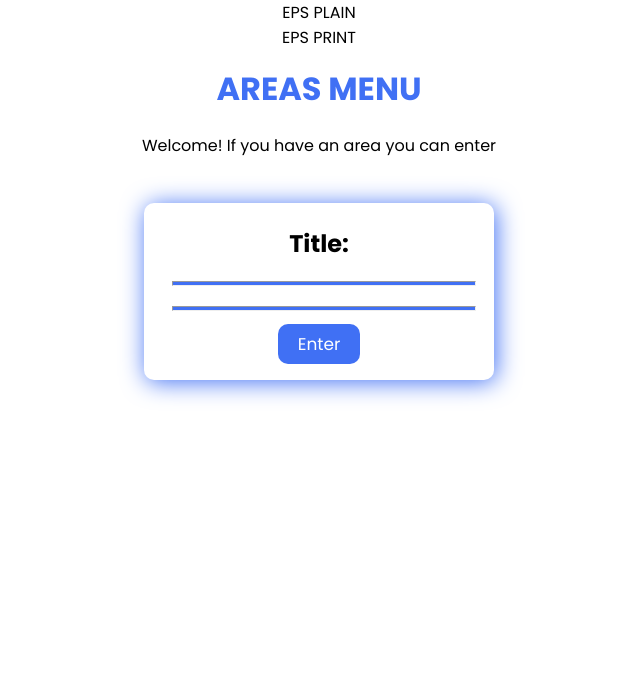
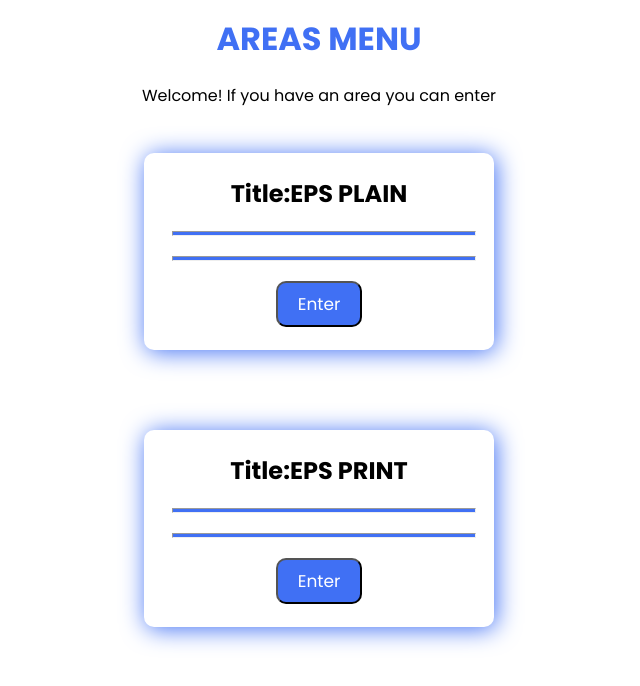
Before and after one commit to Alx-Ang/TotalProductivity, a PHP site: page /system/mainAreas.php in a window 1280 px wide. Shown: the part 80-766 px from the top of the page, without its empty margins (321-961 px from the left). Run offline with PHP 8.4, Linux system fonts and the light colour scheme; a user stored in the database is signed in; data comes from the database, SQL or seed files in the repository; some libraries are stand-ins or nearby versions.

Commit message:
Total Productivity Aplication Update 1

```diff
--- a/index.php
+++ b/index.php
@@ -27,7 +27,7 @@
 				$_SESSION['email'] = $row['email'];
 				$_SESSION['perfil_id'] = $row['perfil_id'];
 
-				header("Location: system/dashboard.php");
+				header("Location: system/mainAreas.php");
 
 			} else {
             $alert = '<center><p class="alert">
--- a/system/mainAreas.php
+++ b/system/mainAreas.php
@@ -41,55 +41,34 @@
     $query = mysqli_query($mysqli, "SELECT areas.area_nombre FROM usuarios,areas where areas.id_area=usuarios.area_id and usuarios.nombre_usuario='".$nombre_usuario."' ");
     $result = mysqli_num_rows($query);
 
-    if ($result > 0) {
-        while ($data = mysqli_fetch_assoc($query)) { ?>
-        <tr>
-            <td><center><?php echo $data['area_nombre']; ?></center></td>
-        </tr>
-    <?php }
-    } ?>
+    ?>
 
     <div>
     <h1 class="title">AREAS MENU</h1>
         <p class="description">Welcome! If you have an area you can enter</p>
     </div>
 
+    <?php
+	    if ($result > 0) {
+        while ($data = mysqli_fetch_assoc($query)) { ?>
         <section class="card">
 		    <div class="card_area">
 		       <div class="card_name">
-                <h2>Title:</h2>
+			        <h2>Title:<?php echo $data['area_nombre']; ?></h2>
 		        </div>
 		        <hr>
-
                 <hr>
 
                 <div class="card_button">
-                <a class="link" href="dashboard.php">Enter</a>
+                    <form action="dashboard.php" method="POST">
+                        <input type="hidden" name="pefil_id" value="0">
+                        <input class="link" type="submit" value="Enter">
+                    </form>
+                <!--<a class="link" href="dashboard.php">Enter</a>-->
                 </div>
             </div>
-
-        <!--<div class="card_area">
-            <div class="card_name">
-                <img src="img/" alt="">
-                <h2>EPS PLAIN</h2>
-                <hr>
-                <form action="php/saveImagen.php" method="POST" enctype="multipart/form-data">
-                    <div class="file">
-                        <label for="archivo">Select image</label>
-                        <input type="file" name="imagen" id="archivo" require>
-                        <input type="submit" value="Accept">
-                    </div>
-                </form>
-            </div>
-            <hr>
-            <div class="card_button">
-                <a class="link" href="#">Enter</a>
-            </div>-->
-        </div>
-
-
         </section>
-
-
+    <?php }
+    } ?>
 </body>
 </html>
```
Lines whose indentation alone changed are shown as unchanged.
